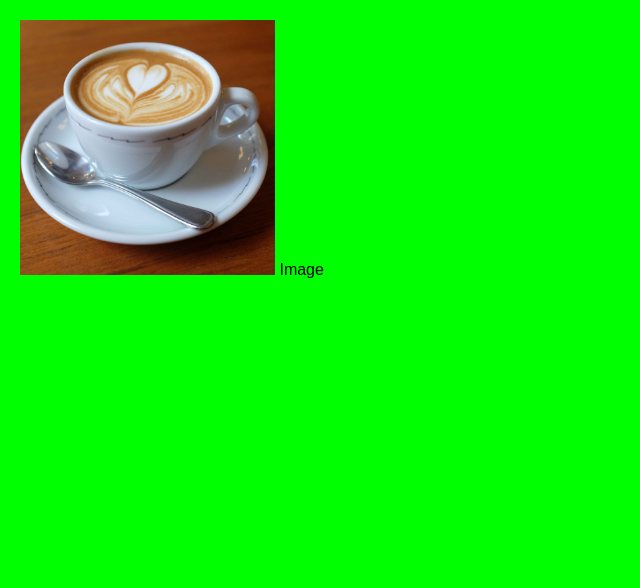
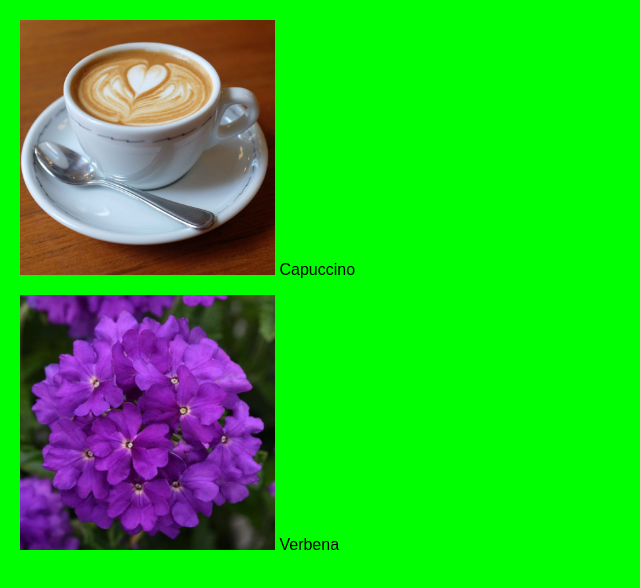
Before and after one commit to bastava-maryna/epam-lab, a plain HTML site: page Module2/index.html in a window 1280 px wide. Shown: the whole page, without its empty margins (0-640 px from the left). Drawn offline with Linux system fonts and the light colour scheme.

Commit message:
add change index.html

```diff
--- a/Module2/index.html
+++ b/Module2/index.html
@@ -8,8 +8,12 @@
  <body>
 
   <p><img src="images1/capuccino.jpg"
-  width="255" height="255" alt="some image">
-  Image</p>
+  width="255" height="255" alt="Capuccino image">
+  Capuccino</p>
+
+  <p><img src="imagesNew/verbena.jpg"
+  width="255" height="255" alt="Verbena image">
+  Verbena</p>
 
  </body>
 </html>
```
